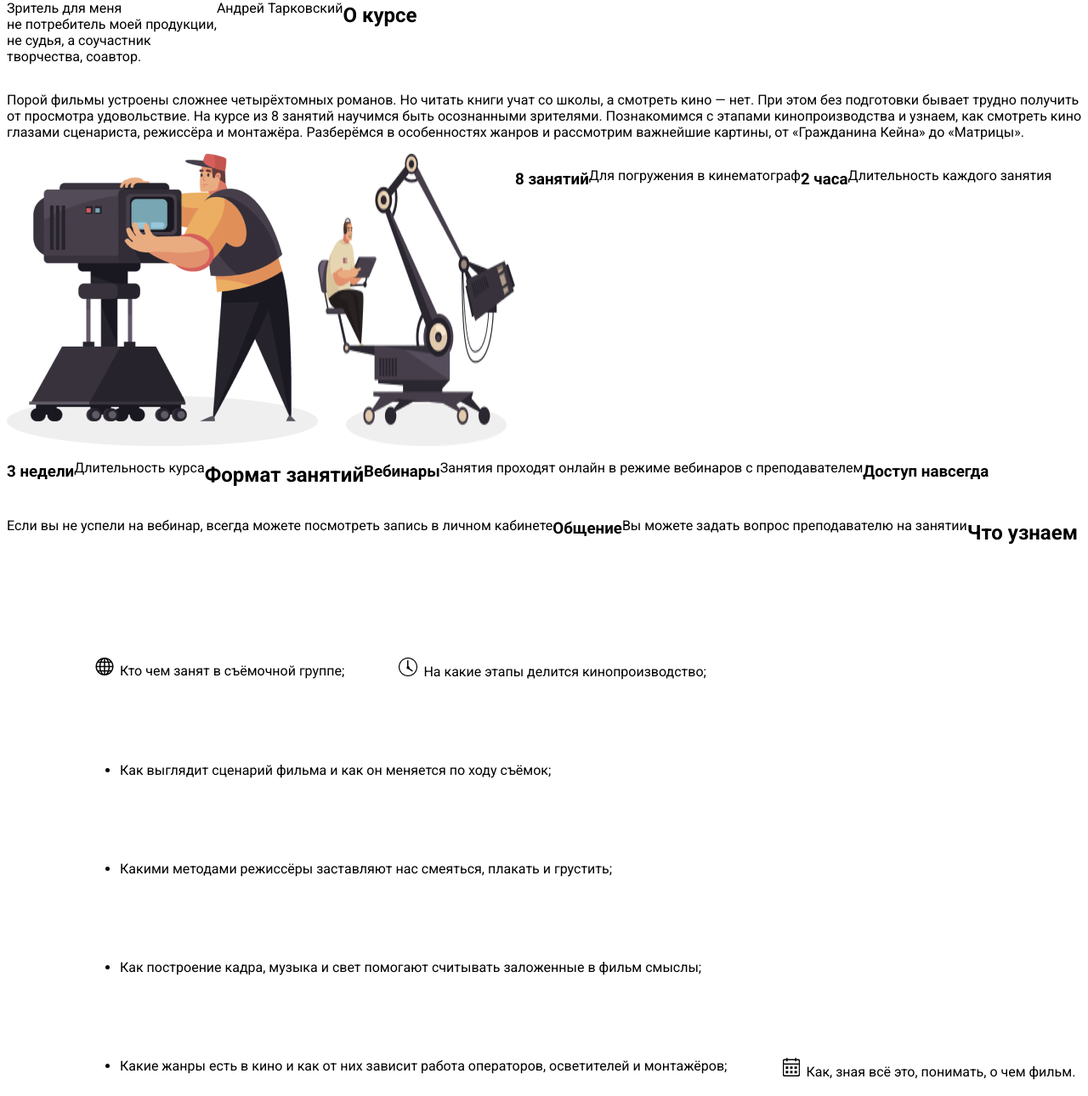
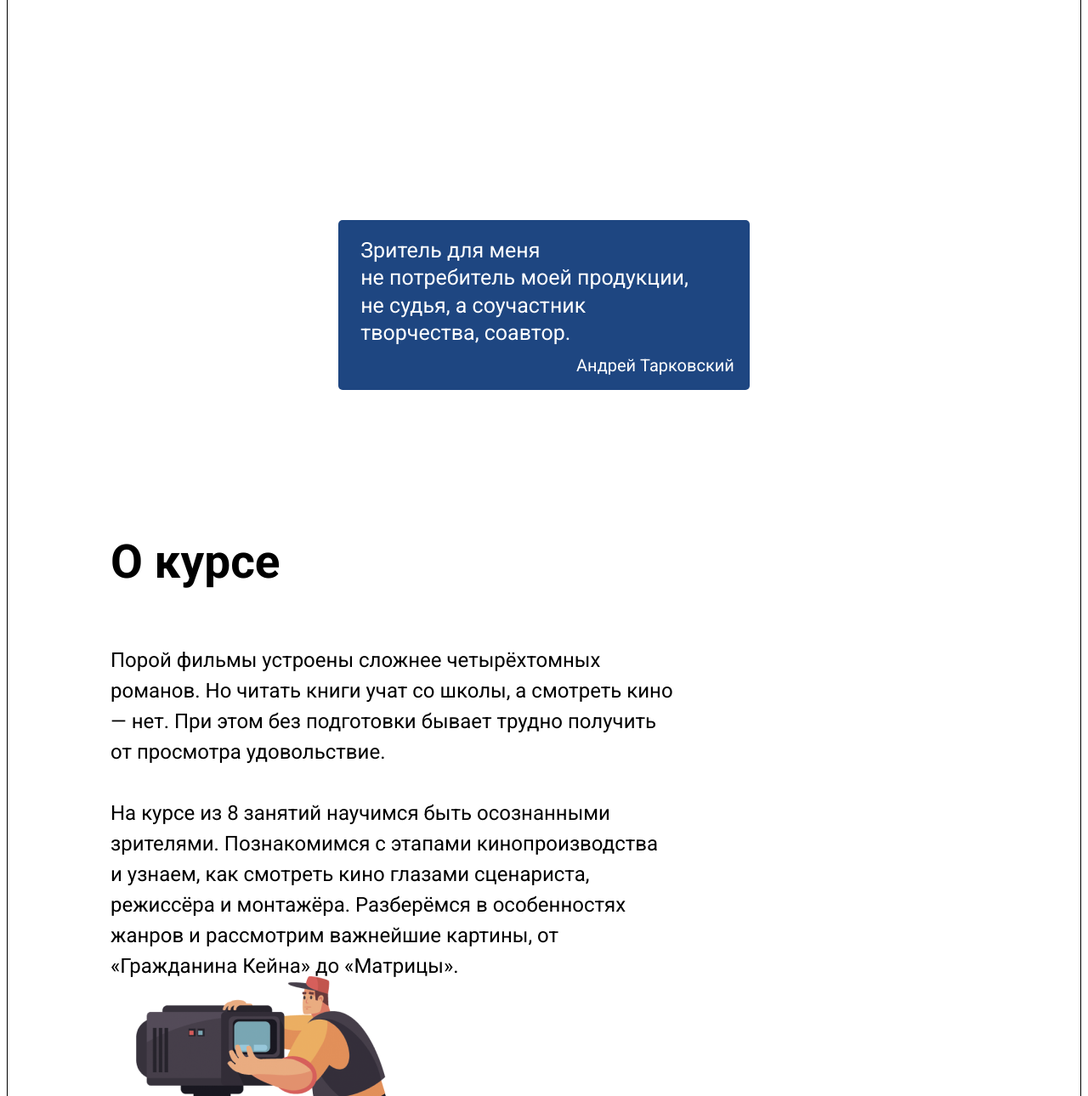
Before and after one commit to 1lkin/ProjectCourse, a plain HTML site: page index.html in a window 1280 px wide. Shown: the part 711-2001 px from the top of the page at 85% size. Drawn offline with Linux system fonts and the light colour scheme.

Commit message:
first part of page is designed

```diff
--- a/index.html
+++ b/index.html
@@ -8,6 +8,7 @@
     <title>MovieCourse</title>
 </head>
 <body>
+    <div class="container">
         <div class="sinxro">
             <div class="logo"><img src="images/logo_mobile_black 1.png" alt="logo"></div>
             <div class="advert">
@@ -20,12 +21,37 @@
         </div>
         <div class="kak">
             <div class="left">
-            <h1>Как смотреть кино</h1>
+                <h1>Как смотреть<br>кино</h1>
                 <p>За 8 занятий станем активными зрителями<br>и разберёмся в кинопроцессе</p>
             </div>
             <div class="right"><img src="./images/staffSitting.png" alt="man who sitting"></div>
         </div>
-    <div class="o"></div>
+        <div class="quotation"><p>Зритель для меня<br>не потребитель моей продукции,<br>не судья, а соучастник<br>творчества, соавтор. </p>
+            <p>Андрей Тарковский</p></div>
+        <div class="o">
+            <h2>О курсе</h2>
+            <div class="text">
+                <p>Порой фильмы устроены сложнее четырёхтомных<br>
+                    романов. Но читать книги учат со школы, а смотреть кино<br>
+                    — нет. При этом без подготовки бывает трудно получить<br>
+                    от просмотра удовольствие.<br><br>
+                    На курсе из 8 занятий научимся быть осознанными<br>
+                    зрителями. Познакомимся с этапами кинопроизводства<br>
+                    и узнаем, как смотреть кино глазами сценариста,<br>
+                    режиссёра и монтажёра. Разберёмся в особенностях<br>
+                    жанров и рассмотрим важнейшие картины, от<br>
+                    «Гражданина Кейна» до «Матрицы».</p>
+            </div>
+            <div class="cameraman-on-feet"><img src="./images/cameramanOnFeet.png" alt="cameraman on feet"></div>
+            <div class="duration">
+                <div class="cameraman-sitting"><img src="./images/cameramanSits.png" alt="cameraman sitting"></div>
+                <div class="info">
+                    <div class="info1"></div>
+                    <div class="info2"></div>
+                    <div class="info3"></div>
+                </div>
+            </div>
+        </div>
         <div class="format"></div>
         <div class="cto"></div>
         <div class="prog"></div>
@@ -34,23 +60,12 @@
         <div class="footer"></div>
 
 
-    <img src="./images/logo_mobile_black 1.png" alt="logo">
-    <ul>
-        <li>онлайн-курс</li>
-        <li>18 часов</li>
-        <li>8 сентября</li>
-    </ul>
-    <h1>Как смотреть кино</h1>
-    <p>За 8 занятий станем активными зрителями<br>и разберёмся в кинопроцессе</p>
-    <img src="./images/staffSitting.png" alt="man is sitting">
-    <p>Зритель для меня<br>не потребитель моей продукции,<br>не судья, а соучастник<br>творчества, соавтор. </p>
-    <p>Андрей Тарковский</p>
-    <h2>О курсе</h2>
-    <p>Порой фильмы устроены сложнее четырёхтомных романов. Но читать книги учат со школы, а смотреть кино — нет. При этом без подготовки бывает трудно получить от просмотра удовольствие.
 
-        На курсе из 8 занятий научимся быть осознанными зрителями. Познакомимся с этапами кинопроизводства и узнаем, как смотреть кино глазами сценариста, режиссёра и монтажёра. Разберёмся в особенностях жанров и рассмотрим важнейшие картины, от «Гражданина Кейна» до «Матрицы».
-    </p>
-    <img src="./images/cameramenOnFeet.png" alt="cameraman on feet">
+
+
+
+
+
     <img src="./images/cameramenSits.png" alt="cameraman is sitting">
     <h3>8 занятий</h3><p>Для погружения
         в кинематограф</p>
@@ -120,5 +135,6 @@
         <span>hello@synchronize.ru</span>
     </div>
     <p>© Синхронизация, 2020</p>
+    </div>
 </body>
 </html>
--- a/style.css
+++ b/style.css
@@ -1,27 +1,29 @@
 @import url('https://fonts.googleapis.com/css2?family=Roboto:ital,wght@0,100;0,300;0,400;0,500;0,700;0,900;1,100;1,300;1,400;1,500;1,700;1,900&display=swap');
 body {
-    display: flex;
     flex-wrap: wrap;
 }
 * {
     font-family: 'Roboto', sans-serif;
 }
-
-div {
+.container {
+    max-width: 1280px;
+    margin: 0 auto;
     border: 1px solid black;
-    width: 100%;
-    height: auto;
 }
 .logo {
-    width: 8%;
+    width: 112px;
     height: auto;
-    margin-left: 8.4%;
+    margin-left: 121px;
     margin-top: 21px;
+}
+ul {
+    margin-left: 121px;
 }
 li {
     float: left;
-    margin-left: 7.6%;
+    margin-right: 80px;
     margin-top: 97px;
+    font-size: 20px;
 }
 li:first-child{
     list-style-image: url(./images/globe.png);
@@ -32,36 +34,64 @@ li:nth-child(2){
 li:last-child {
     list-style-image: url(./images/calendar.png);
 }
-/* .image {
-    position: absolute;
-    width: 112px;
-    height: 66px;
-    left: 121px;
-    top: 21px;
+h1 {
+    margin-left: 132px;
+    font-style: normal;
+    font-weight: 700;
+    font-size: 80px;
+    line-height: 101.38%;
 }
-
-ul {
-    position: absolute;
-    width: 800px;
-    height: 32px;
-    left: 151px;
-    top: 187px;
-
-    font-family: 'Roboto';
-    font-style: normal;
+.left, .right, .text, .cameramen-on-feet {
+    display: inline-block;
+}
+.kak p {
+    margin-left: 121px;
     font-weight: 400;
     font-size: 20px;
-    line-height: 115%;
-    list-style-type: square;
+    line-height: 150%;
 }
-li {
-    padding: 16px;
-    display: inline;
+.right {
+    width: 304px;
+    height: 356px;
+    margin-left: 890px;
+    margin-top: -330px;
 }
-.l1 {
-    list-style-image: url(images/globe.png);
+.quotation {
+    margin: 0 auto;
+    background-color: #1E4681;
+    border-radius: 5px;
+    width: 483.63px;
+    height: 200px;
+    color: white;
+    font-weight: 400;
+    font-size: 25px;
+    line-height: 130%;
 }
-.kak {
-    display: flex;
-    justify-content: space-around;
-} */
+.quotation :first-child {
+    margin-left: 26px;
+    padding-top: 20px;
+}
+.quotation p:nth-child(2) {
+    font-size: 20px;
+    text-align: end;
+    margin-right: 18px;
+    margin-top: -20px;
+}
+h2 {
+    margin-top: 175px;
+    margin-left: 121px;
+    font-weight: 700;
+    font-size: 55px;
+    line-height: 101.38%;
+}
+.text {
+    width: 662px;
+    height: 374px;
+    margin-left: 121px;
+    font-weight: 400;
+    font-size: 24px;
+    line-height: 150%;
+}
+.cameraman-on-feet {
+    padding-left: 120px;
+}
```
Also changed, not shown: images/cameramanOnFeet.png (renamed from images/cameramenOnFeet.png), images/cameramanSits.png (renamed from images/cameramenSits.png). Lines whose indentation alone changed are shown as unchanged.
